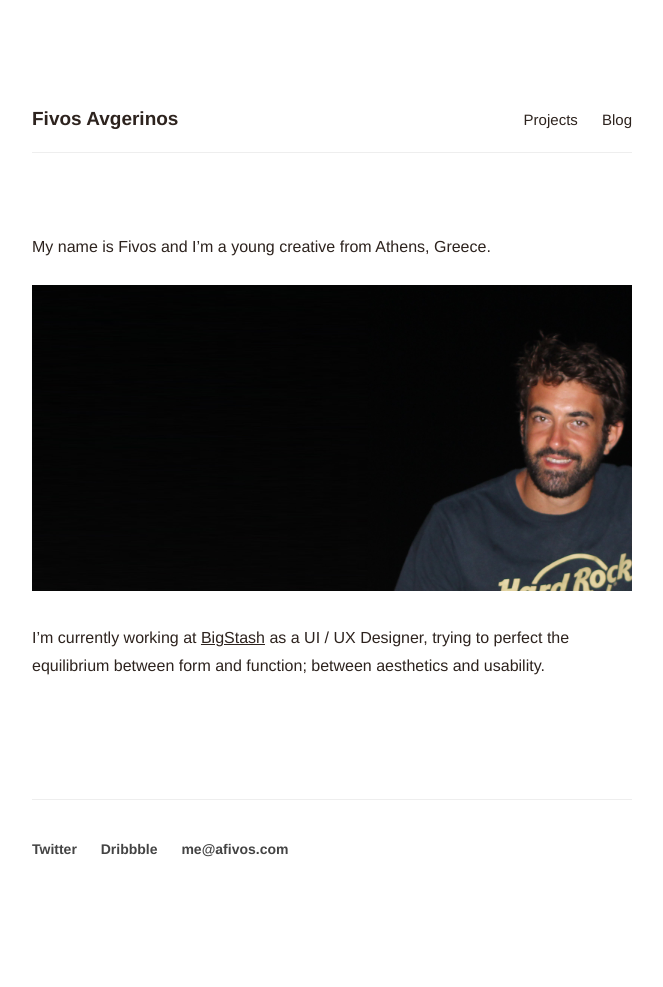
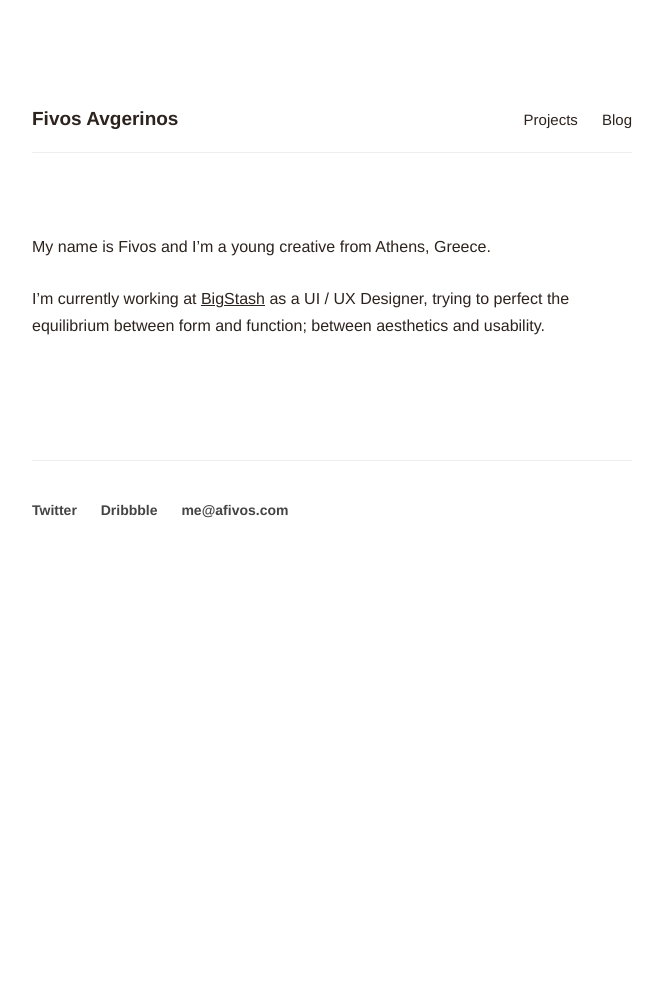
Before and after one commit to afivos/afivos.com, a Jekyll site: the page built from index.md, in a window 1280 px wide. Shown: the whole page, without its empty margins (308-971 px from the left). Built offline with Jekyll 4.4.1, drawn with Linux system fonts in a browser that asks for light colours; nearby versions of some CDN libraries; after the commit the page ends 900 px from its top, so only the background shows below that.

Commit message:
Commented image out

```diff
--- a/index.md
+++ b/index.md
@@ -4,7 +4,7 @@ layout: page
 
 My name is Fivos and I'm a young creative from Athens, Greece.
 
-![me](/images/me.jpg "Fivos Avgerinos")
+<!--![me](/images/me.jpg "Fivos Avgerinos")-->
 
 I'm currently working at [BigStash](http://bigstash.co/ "BigStash") as a UI / UX Designer, trying to perfect the equilibrium between form and function; between aesthetics and usability.
 
```
